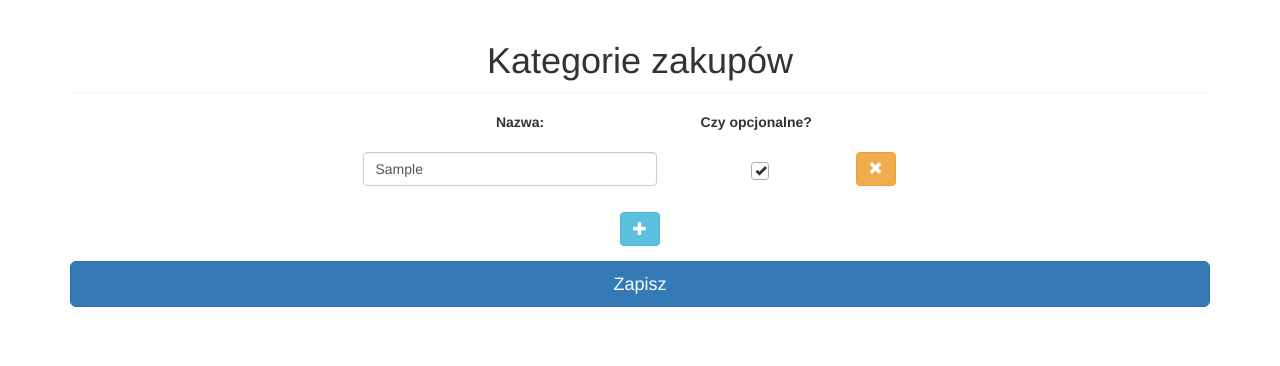
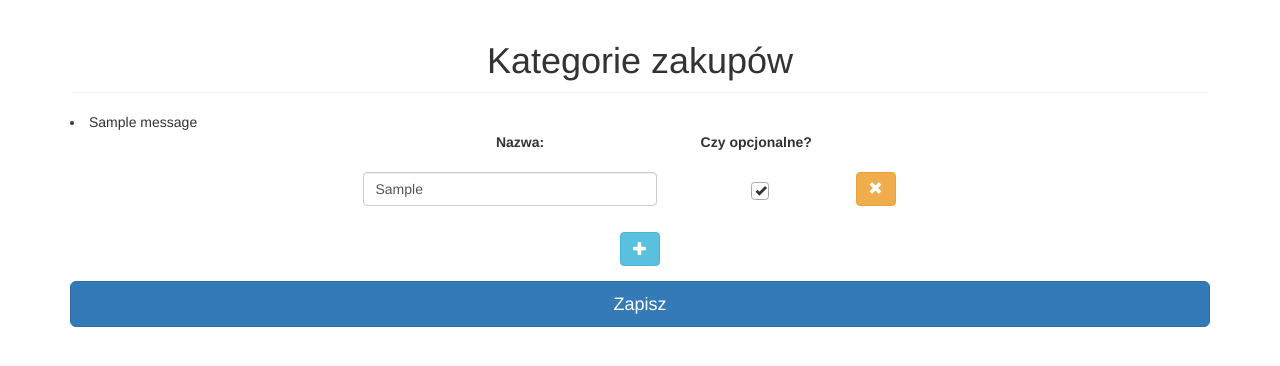
Before and after one commit to Nuurek/HomeBudget, a Django app: page /categories in a window 1280 px wide; the page is wider, and only the part inside the window is pictured. Shown: the part 52-418 px from the top of that part. Run offline with Django 3.2, Linux system fonts and the light colour scheme; tables that the repository leaves empty hold one stand-in row (values such as "Sample post"); one stand-in notice (Sample message) is shown; some libraries are stand-ins or nearby versions.

Commit message:
Categories view now handels DB errors.

```diff
--- a/home_budget/templates/categories.html
+++ b/home_budget/templates/categories.html
@@ -8,6 +8,9 @@
 
 {% block header %}Kategorie zakupów{% endblock %}
 {% block content %}
+{% for message in messages %}
+   <li{% if message.tags %} class="{{ message.tags }}"{% endif %}>{{ message }}</li>
+{% endfor %}
 <form id="categories-form" class="form-contact" role="form" method="post">{% csrf_token %}
     <div id="categories-formset" class="form-group text-center">
         {{ formset.management_form }}
--- a/home_budget/views.py
+++ b/home_budget/views.py
@@ -1,6 +1,8 @@
 from django.views.generic import TemplateView, ListView
 from django.http import HttpResponseRedirect
 from django.urls import reverse
+from django.db import IntegrityError
+from django.contrib import messages
 import json
 from collections import defaultdict
 from django.db.models import F, Sum
@@ -134,8 +136,19 @@ class CategoryListView(TemplateView):
     def post(self, request, *args, **kwargs):
         formset = CategoryFormSet(data=request.POST)
 
+        context = {
+            'formset': formset
+        }
+
         if formset.is_valid():
-            formset.save()
+            try:
+                formset.save()
+            except IntegrityError as error:
+                message = messages.error(
+                    request,
+                    'Jedna z kategorii posiada przypisane zakupy.'
+                )
+                return self.render_to_response(context)
             return HttpResponseRedirect(reverse('categories'))
         else:
-            return self.render_context(formset)
+            return self.render_to_response(context)
```
